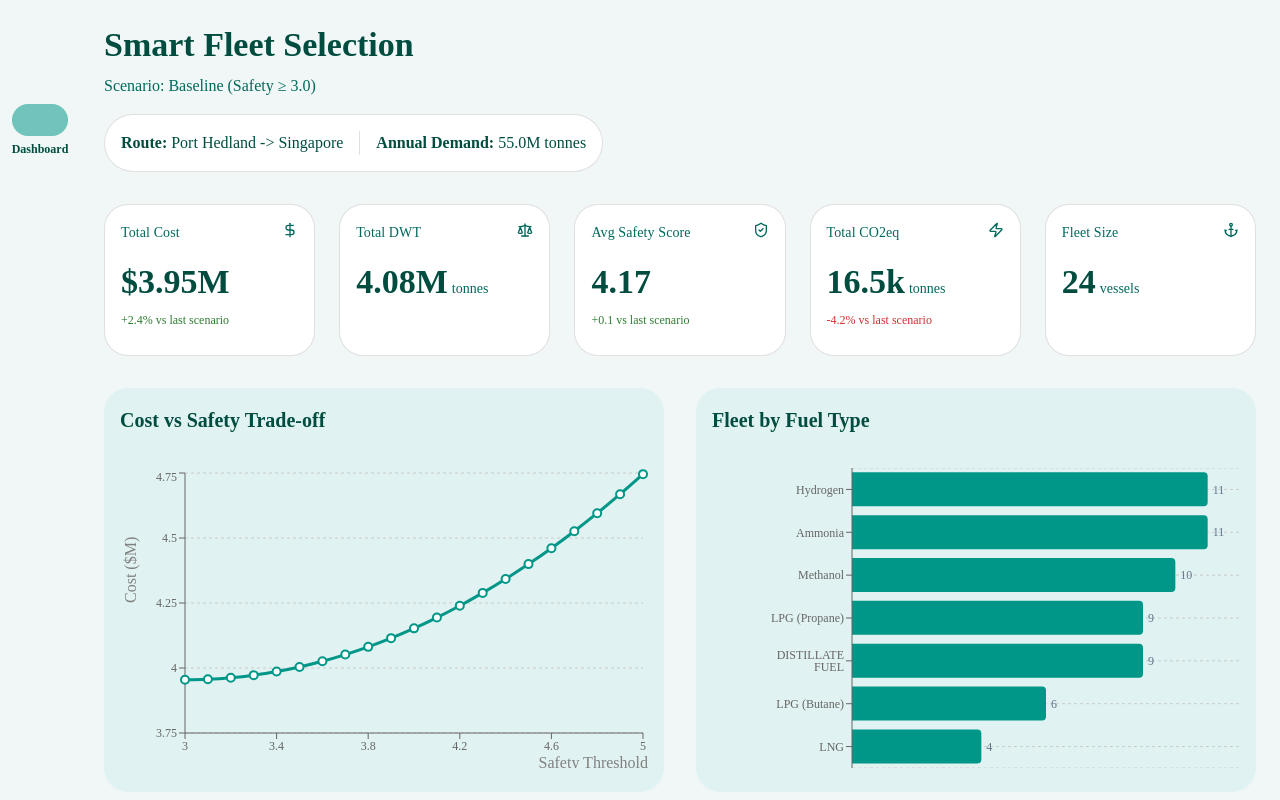
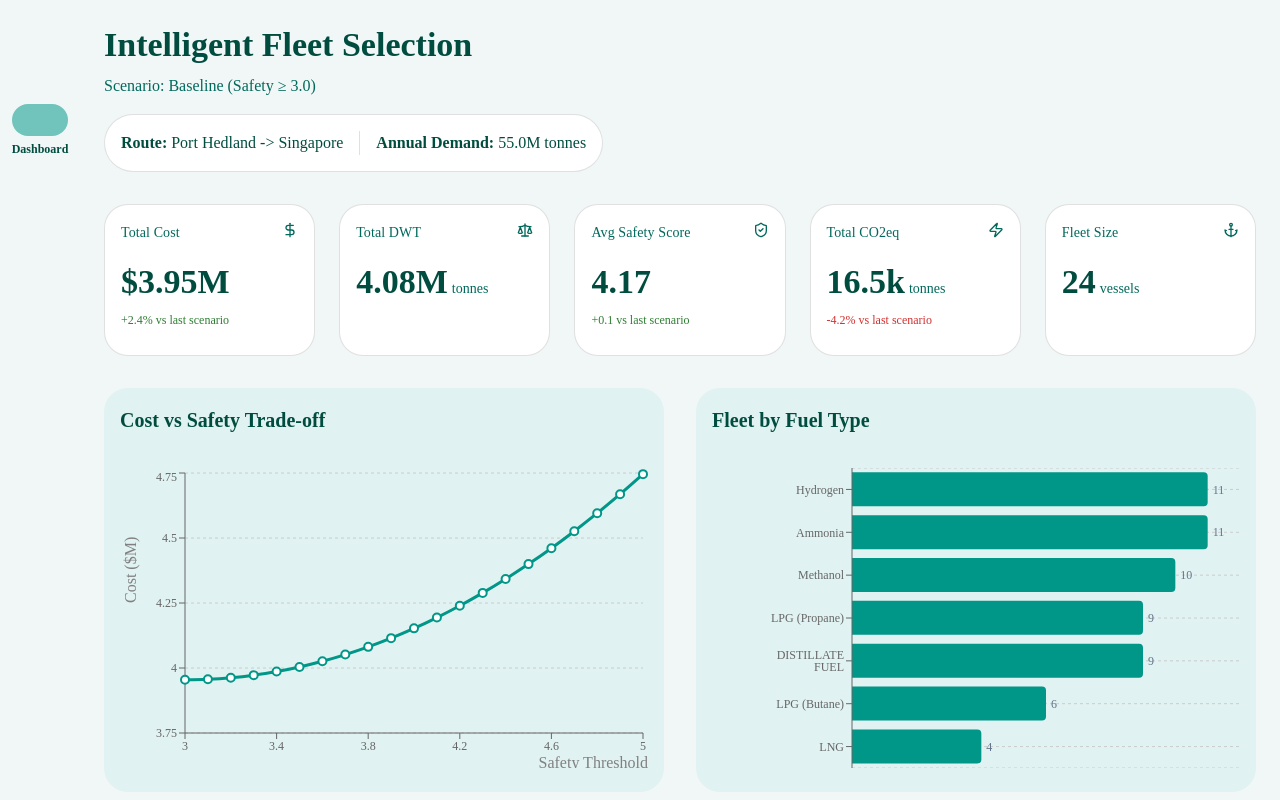
Before and after one commit to Spchdt/maritime-hackathon-2026, a React (Vite) app: page / in a window 1280 px wide. Shown: the top 800 px of the page. Built offline with nearby package versions, Linux system fonts and the light colour scheme; some icons are missing; a web font is replaced by a local one.

Commit message:
Fix deployment bugs

```diff
--- a/src/App.tsx
+++ b/src/App.tsx
@@ -24,7 +24,7 @@ function App() {
         {/* Header */}
         <Box sx={{ mb: 4 }}>
           <Typography variant="h4" component="h2" sx={{ fontWeight: 'bold', color: 'text.primary', mb: 1 }}>
-            Smart Fleet Selection
+            Intelligent Fleet Selection
           </Typography>
           <Typography variant="body1" color="text.secondary">
             Scenario: Baseline (Safety &ge; 3.0)
--- a/src/components/MethodologyVisuals.tsx
+++ b/src/components/MethodologyVisuals.tsx
@@ -3,7 +3,7 @@ import Grid from '@mui/material/Grid';
 import Card from '@mui/material/Card';
 import CardContent from '@mui/material/CardContent';
 import Typography from '@mui/material/Typography';
-import { LineChart, Line, XAxis, YAxis, ResponsiveContainer, ReferenceArea, Tooltip as RechartsTooltip } from 'recharts';
+import { LineChart, Line, XAxis, YAxis, ResponsiveContainer, Tooltip as RechartsTooltip } from 'recharts';
 import { BarChart, Bar, XAxis as BarXAxis, YAxis as BarYAxis, LabelList } from 'recharts';
 import GamepadIcon from '@mui/icons-material/Gamepad';
 import LockIcon from '@mui/icons-material/Lock';
@@ -16,7 +16,7 @@ import mcmcData from '../data/mcmc_robustness.json';
 export function MethodologyVisuals() {
   // Process Pareto Data
   const paretoChartData = paretoData
-    .filter((d, i) => i % 2 === 0) // Downsample slightly if needed, or just take all
+    .filter((_, i) => i % 2 === 0) // Downsample slightly if needed, or just take all
     .map(d => ({
       safety: d.safety_threshold,
       cost: Number((d.total_cost / 1000000).toFixed(2)) // Cost in Millions
@@ -50,7 +50,7 @@ export function MethodologyVisuals() {
                   <XAxis dataKey="safety" type="number" domain={['dataMin', 'dataMax']} hide />
                   <YAxis hide domain={['auto', 'auto']} />
                   <RechartsTooltip
-                    formatter={(value: number) => [`$${value}M`, 'Total Cost']}
+                    formatter={(value: any) => [`$${value}M`, 'Total Cost']}
                     labelFormatter={(label) => `Safety: ${label}`}
                   />
                   <Line type="monotone" dataKey="cost" stroke="#009688" strokeWidth={3} dot={false} />
```
